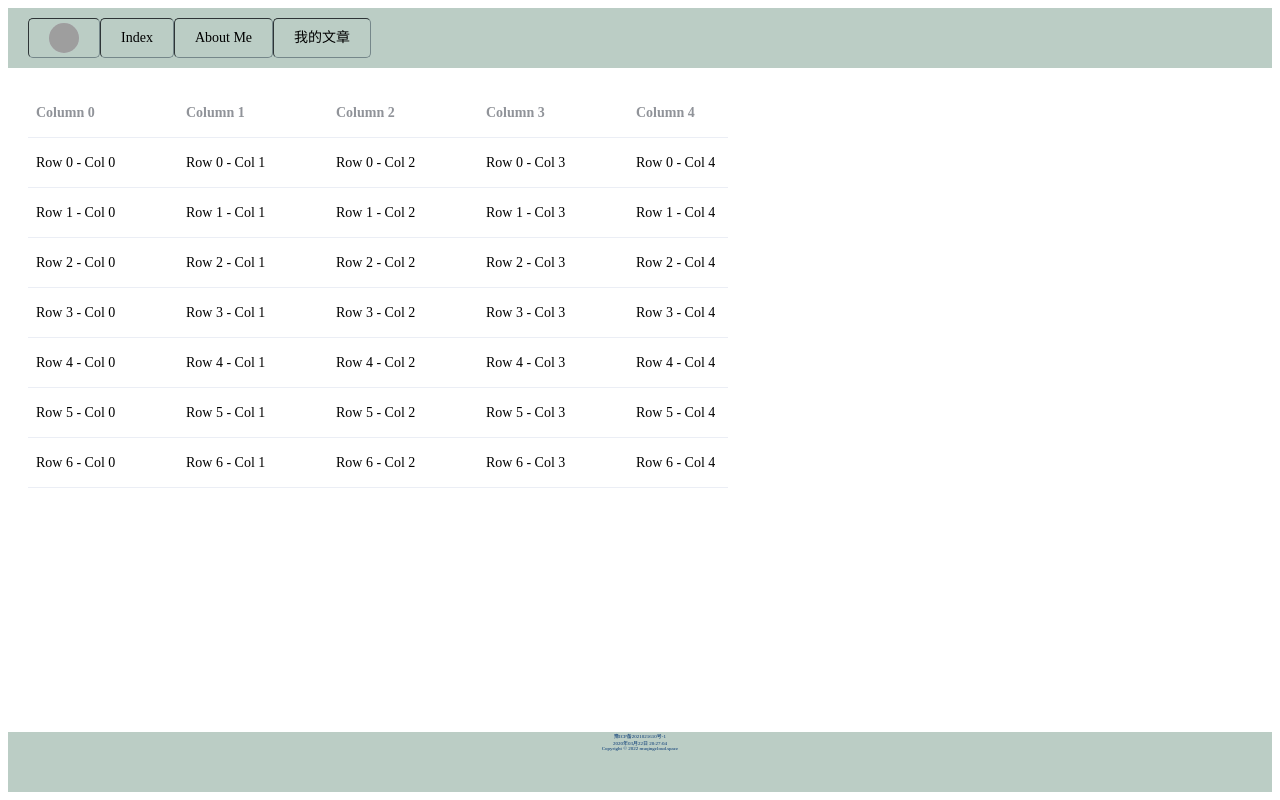
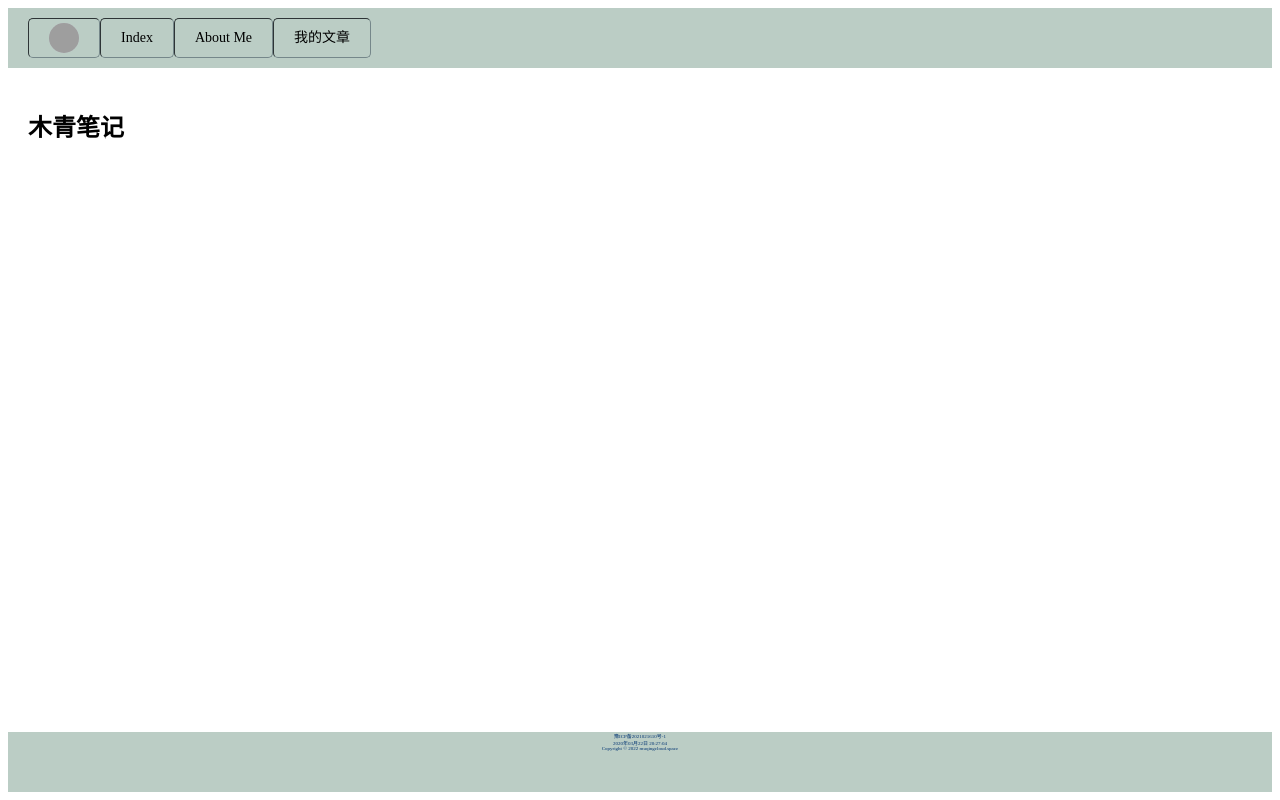
Before and after one commit to lyonmu/uqingu_vue3_ts, a Vue app: page / in a window 1280 px wide. Built offline with nearby package versions, Linux system fonts and the light colour scheme; grey boxes are pictures that could not be loaded.

Commit message:
use pinia

```diff
--- a/src/components/NavigationBar.vue
+++ b/src/components/NavigationBar.vue
@@ -1,38 +1,31 @@
 <script setup lang="ts">
 import { reactive, onMounted, onUpdated, toRefs } from "vue"
-import { useRouter } from 'vue-router'
 
 interface Bar {
   url: string,
   size: number,
   activeIndex: string,
-  toHome(): void,
 }
 
 let bar: Bar = reactive({
   url: "https://cos.ap-guangzhou.myqcloud.com/myimages-1305160569/images/avatar.png",
   size: 30,
   activeIndex: "index",
-  toHome() {
-    useRouter().push({
-      name: 'home'
-    })
-  }
 })
-let { url, size, activeIndex, toHome } = toRefs(bar)
+let { url, size, activeIndex } = toRefs(bar)
 </script>
 
 <template>
   <el-menu mode="horizontal" class="elmenu" background-color="#bbcdc5" text-color="#000000" active-text-color="#faff72"
     :router="true" :default-active="activeIndex">
     <el-menu-item index="/" class="elmenuitem">
-      <el-avatar @click="toHome" :size="size" :src="url" />
+      <el-avatar :size="size" :src="url" />
     </el-menu-item>
     <el-menu-item index="/" class="elmenuitem"> Index </el-menu-item>
     <el-menu-item index="aboutme" class="elmenuitem" :route="{ path: `aboutme`, query: { id: 2 } }">
       About Me
     </el-menu-item>
-    <el-menu-item index="essaylist" class="elmenuitem">
+    <el-menu-item index="/" class="elmenuitem">
       我的文章
     </el-menu-item>
   </el-menu>
--- a/src/pages/SiteIndex.vue
+++ b/src/pages/SiteIndex.vue
@@ -1,41 +1,17 @@
 <template>
-  <el-table-v2
-    :columns="columns"
-    :data="data"
-    :width="700"
-    :height="400"
-    fixed
-  />
+  <h1>{{ title }}</h1>
 </template>
 
 <script lang="ts" setup>
-const generateColumns = (length = 10, prefix = 'column-', props?: any) =>
-  Array.from({ length }).map((_, columnIndex) => ({
-    ...props,
-    key: `${prefix}${columnIndex}`,
-    dataKey: `${prefix}${columnIndex}`,
-    title: `Column ${columnIndex}`,
-    width: 150,
-  }))
+import { useStore } from '../stores'
+import { reactive, onMounted, onUpdated, toRefs } from "vue"
+const store = useStore()
 
-const generateData = (
-  columns: ReturnType<typeof generateColumns>,
-  length = 200,
-  prefix = 'row-'
-) =>
-  Array.from({ length }).map((_, rowIndex) => {
-    return columns.reduce(
-      (rowData, column, columnIndex) => {
-        rowData[column.dataKey] = `Row ${rowIndex} - Col ${columnIndex}`
-        return rowData
-      },
-      {
-        id: `${prefix}${rowIndex}`,
-        parentId: null,
-      }
-    )
-  })
-
-const columns = generateColumns(10)
-const data = generateData(columns, 200)
+interface Index {
+  title: string,
+}
+let index: Index = reactive({
+  title: store.title
+})
+let { title } = toRefs(index)
 </script>
--- a/src/stores/index.ts
+++ b/src/stores/index.ts
@@ -2,6 +2,8 @@ import { defineStore } from "pinia";
 
 export const useStore = defineStore({
   id: "counter",
-  state: () => ({}),
+  state: () => ({
+    title: "木青笔记",
+  }),
   actions: {},
 });
```
